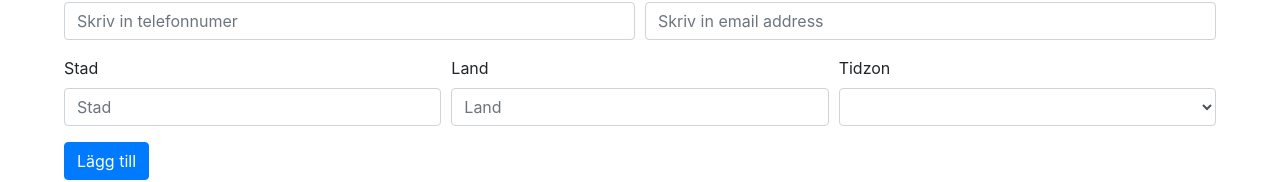
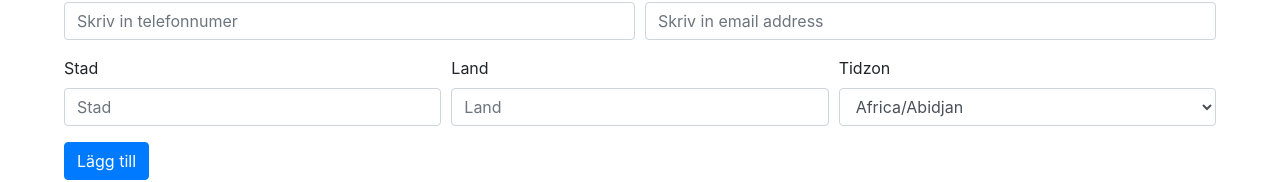
Before and after one commit to RamiAl/time-for-friends, a React (Create React App) app: page /addfriend in a window 1280 px wide. Shown: the part 300-482 px from the top of the page. Built offline with nearby package versions, Linux system fonts and the light colour scheme; what google-maps-react would draw is missing.

Commit message:
Fixt timezonelist

```diff
--- a/src/AddFriend.js
+++ b/src/AddFriend.js
@@ -8,10 +8,8 @@ import { Friend } from 'the.rest/dist/to-import';
 import moment from 'moment-timezone';
 import store from './utilities/Store';
 
-const allTimeZone = moment.tz.names();
-allTimeZone.unshift("Choose timezone");
-
 export default class AddFriend extends Component {
+    allTimeZone = moment.tz.names();
     emailCounter = 0;
     phoneCounter = 0;
     constructor(props) {
@@ -57,30 +55,26 @@ export default class AddFriend extends Component {
                 return el.toLowerCase().indexOf(city.toLowerCase()) !== -1;
             })
         }
-        filterItems(allTimeZone, this.state.city).map(x => console.log(x));
+        filterItems(this.allTimeZone, this.state.city).map(x => console.log(x));
     }
-    listeng() {
-        allTimeZone.shift()
-        allTimeZone.unshift("Choose timezone")
-    }
-    listsv() {
-        allTimeZone.shift()
-        allTimeZone.unshift("Välj tid zon")
-    }
-    showTimeZoneList() {
-        store.lang ? this.listeng() : this.listsv();
-        let c = allTimeZone.filter(item => this.state.city !== "" && item.toLowerCase().includes(this.state.city.toLowerCase()));
-        if (c.length > 0) {
-            if (c.map(item => (<option key={item}>{item}</option>).length > 0)) {
-                setTimeout(() => {
+    showTimeZoneList(){
+        let c = this.allTimeZone.filter( item => this.state.city !== "" && item.toLowerCase().includes(this.state.city.toLowerCase()));
+        if(c.length > 0){
+            if(c.map(item =>(<option key = {item}>{item}</option>).length > 0)){
+                setTimeout(()=>{
                     const v = this.refs.timeZone.value;
                     if (this.state.timeZone !== v) {
-                        this.setState({ timeZone: v })
+                        this.setState({timeZone: v})
                     }
                 }, 0);
-                return c.map(item => (<option key={item}>{item}</option>));
+                return c.map(item =>(<option key = {item}>{item}</option>));
             }
+        }else{
+            return this.allTimeZone.map(item =>(
+                <option key = {item}>{item}</option>
+            ));
         }
+
     }
     async onSubmit(e) {
         e.preventDefault();
@@ -114,7 +108,7 @@ export default class AddFriend extends Component {
         this.state.lastName === '' ? this.setState({ showLastName: true }) : this.setState({ showLastName: false })
     }
     valTimeZone() {
-        (this.state.timeZone === '' || this.state.timeZone === 'Choose timezone') ? this.setState({ showTimeZone: true })
+        (this.state.timeZone === '' ) ? this.setState({ showTimeZone: true })
             : this.setState({ showTimeZone: false })
     }
     validateEmail() {
@@ -221,7 +215,7 @@ export default class AddFriend extends Component {
                                     </Form.Row>
                                 </div>
                             ))}
-                            {this.state.showEmail ? <Form.Label className="error">Wrong format</Form.Label> : null}
+                            {this.state.showEmail ? <Form.Label className="error">{store.lang ? 'Wrong format' : 'Fel format'}</Form.Label> : null}
                         </div>
                     </Form.Row>
                     <Form.Row>
```
